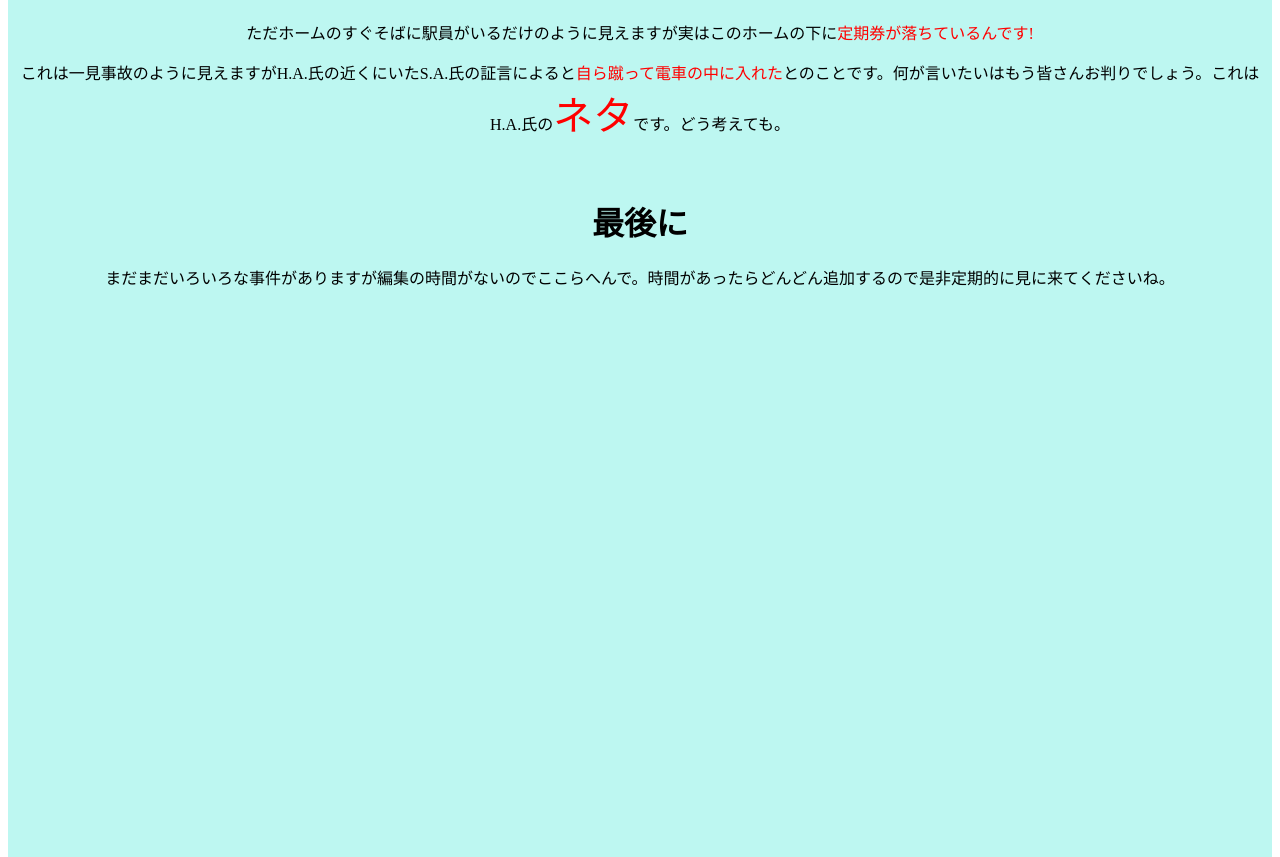
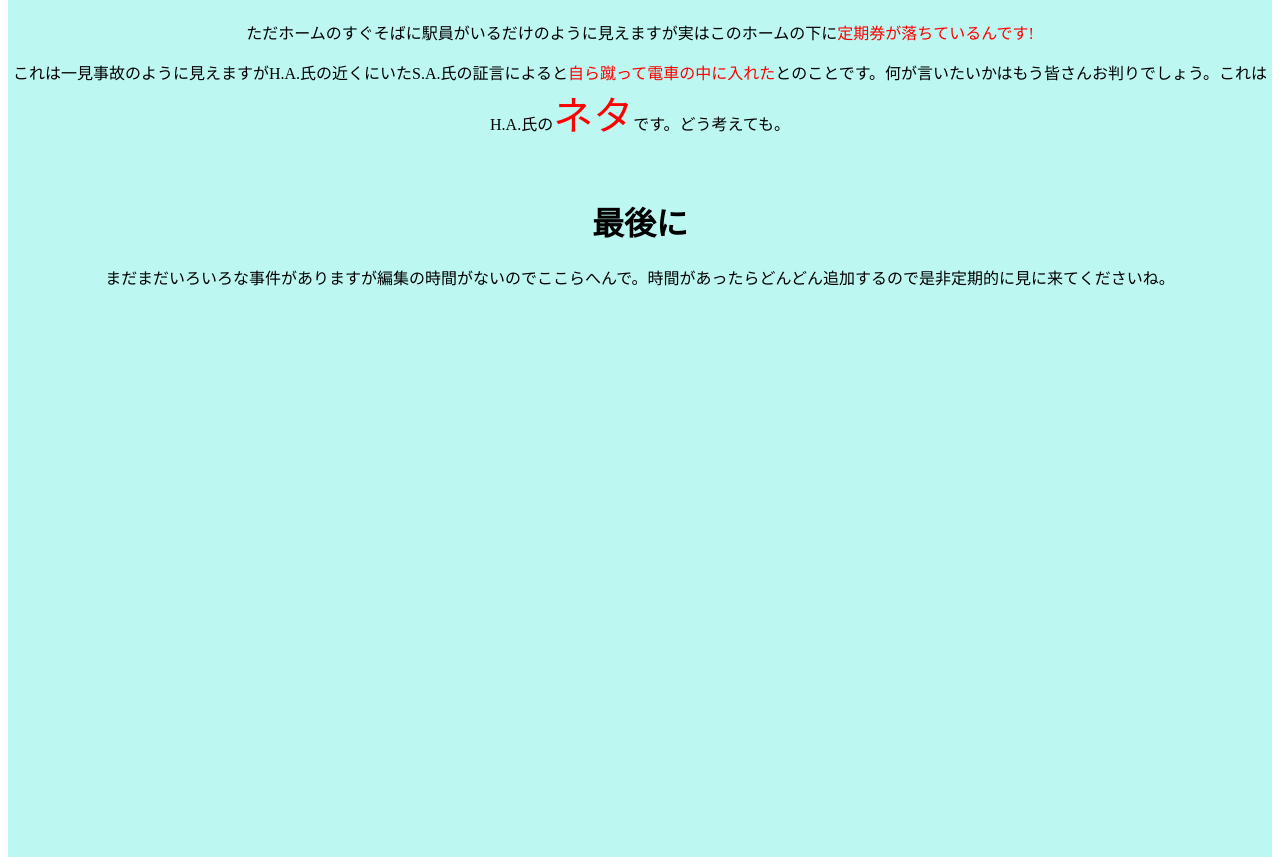
Before and after one commit to RiceCakeKing/RiceCakeKing.github.io, a plain HTML site: page bhn.html in a window 1280 px wide. Shown: the part 4146-5003 px from the top of the page. Drawn offline with Linux system fonts and the light colour scheme.

Commit message:
Update bhn.html

```diff
--- a/bhn.html
+++ b/bhn.html
@@ -42,7 +42,7 @@
     <img src="under-train.PNG">
     <br>
     <p>ただホームのすぐそばに駅員がいるだけのように見えますが実はこのホームの下に<span class="kyouchou-red">定期券が落ちているんです!</span></p>
-    <p>これは一見事故のように見えますがH.A.氏の近くにいた<span class="kyouchou-green">S.A.氏</span>の証言によると<span class=kyouchou-red>自ら蹴って電車の中に入れた</span>とのことです。何が言いたいはもう皆さんお判りでしょう。これはH.A.氏の<span class="big">ネタ</span>です。どう考えても。</p>
+    <p>これは一見事故のように見えますがH.A.氏の近くにいた<span class="kyouchou-green">S.A.氏</span>の証言によると<span class=kyouchou-red>自ら蹴って電車の中に入れた</span>とのことです。何が言いたいかはもう皆さんお判りでしょう。これはH.A.氏の<span class="big">ネタ</span>です。どう考えても。</p>
     <br>
     <h1>最後に</h1>
     <p>まだまだいろいろな事件がありますが編集の時間がないのでここらへんで。時間があったらどんどん追加するので是非定期的に見に来てくださいね。</p>
```
